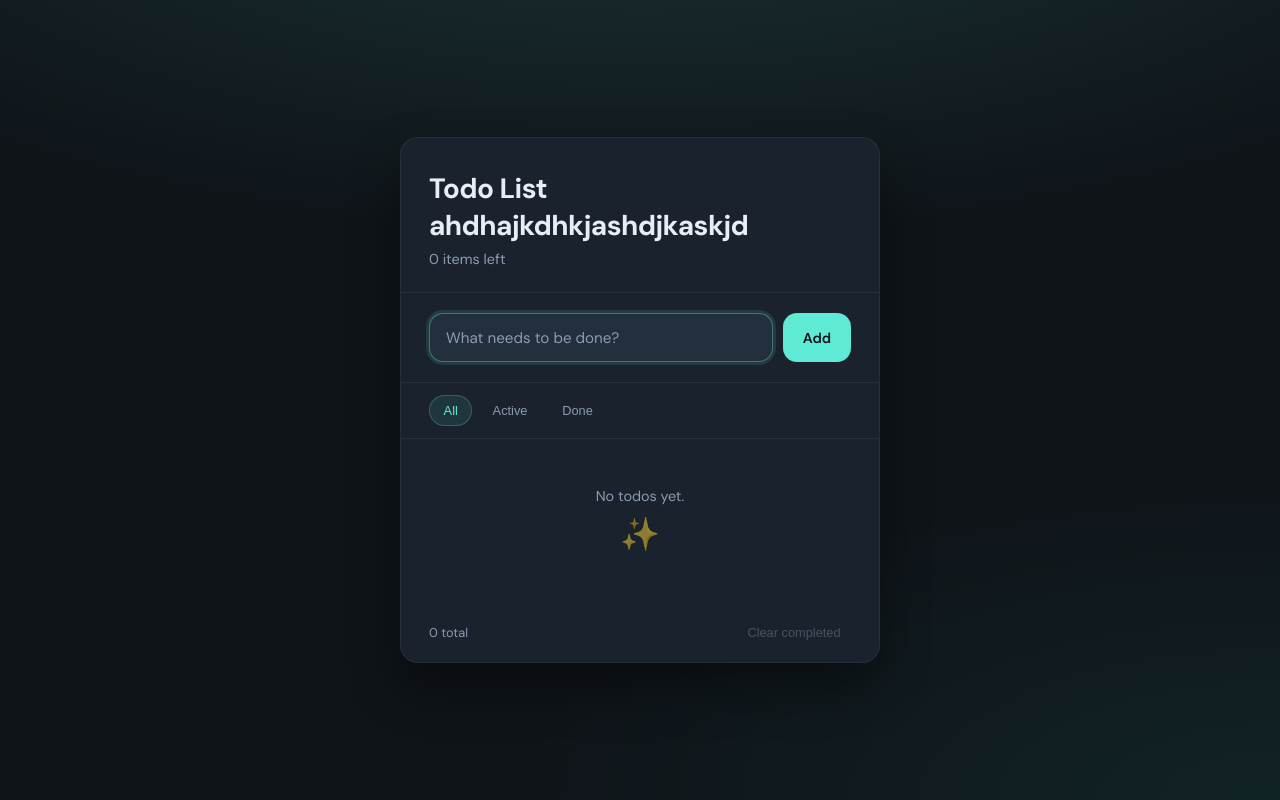
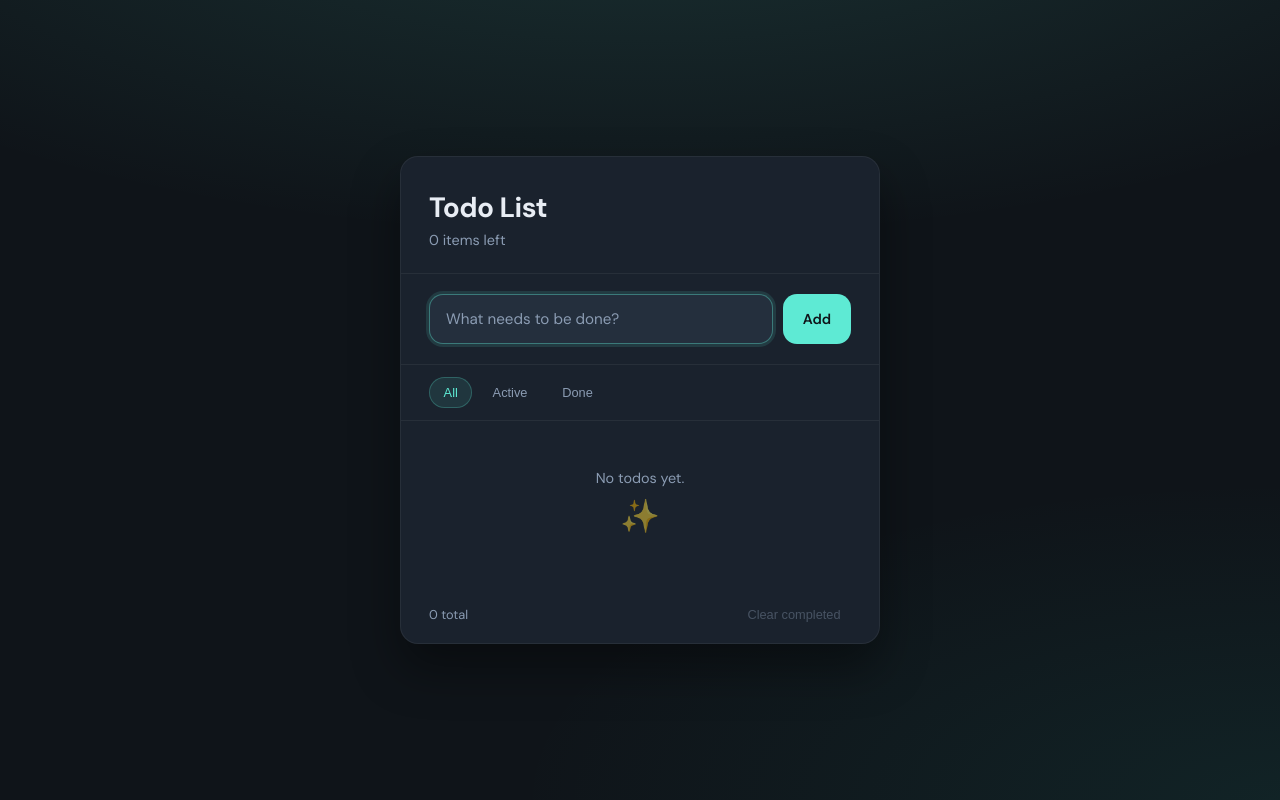
Before and after one commit to AdamsUCCollegeProjects/todo-list-ite-308, a plain HTML site: page index.html in a window 1280 px wide. Drawn offline with Linux system fonts and the light colour scheme.

Commit message:
edit todo list

```diff
--- a/index.html
+++ b/index.html
@@ -14,7 +14,7 @@
 
         <!-- Some update -->
         <header class="header">
-            <h1>Todo List ahdhajkdhkjashdjkaskjd</h1>
+            <h1>Todo List</h1>
             <p id="items-left">0 items left</p>
         </header>
 
```
